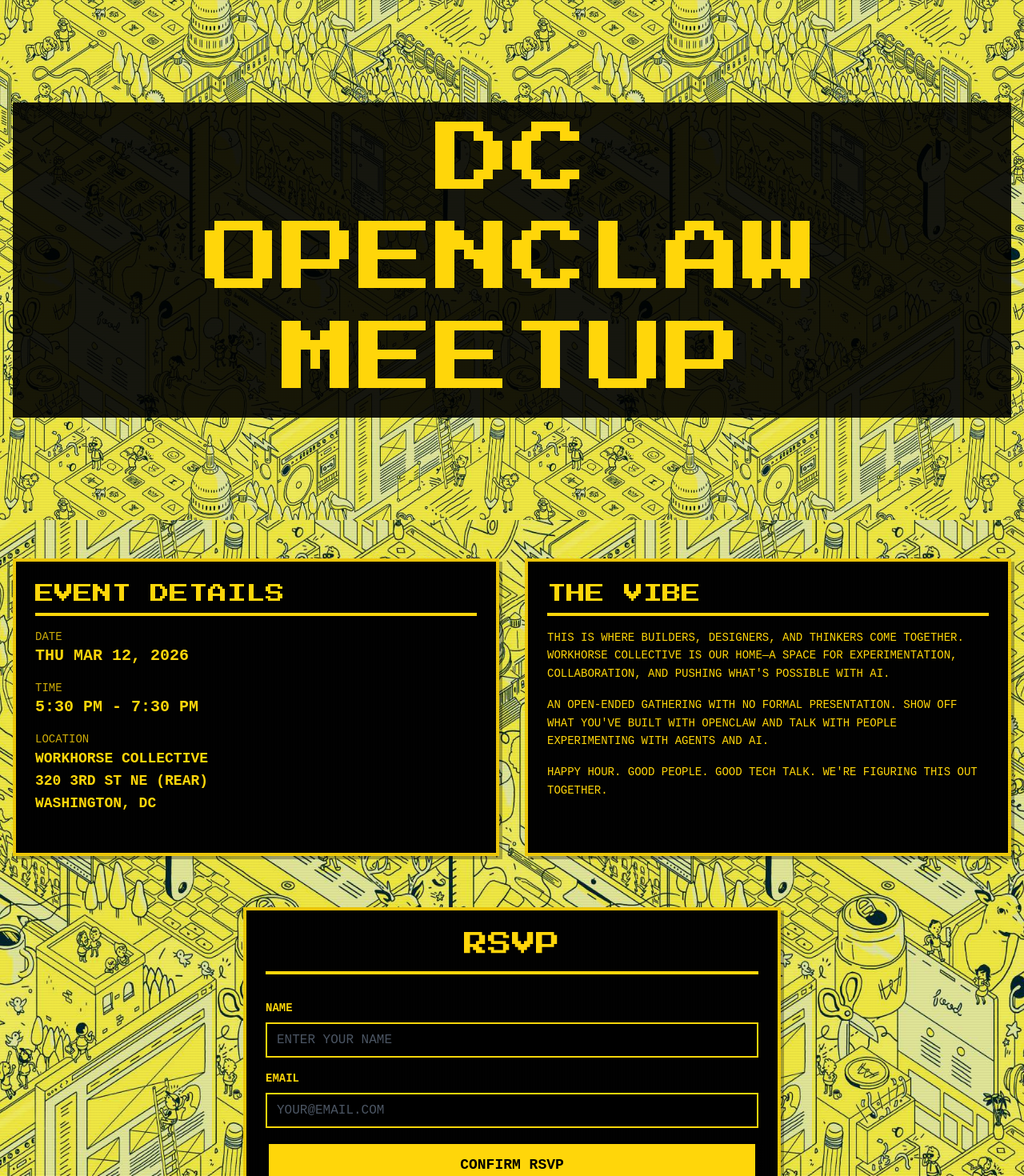
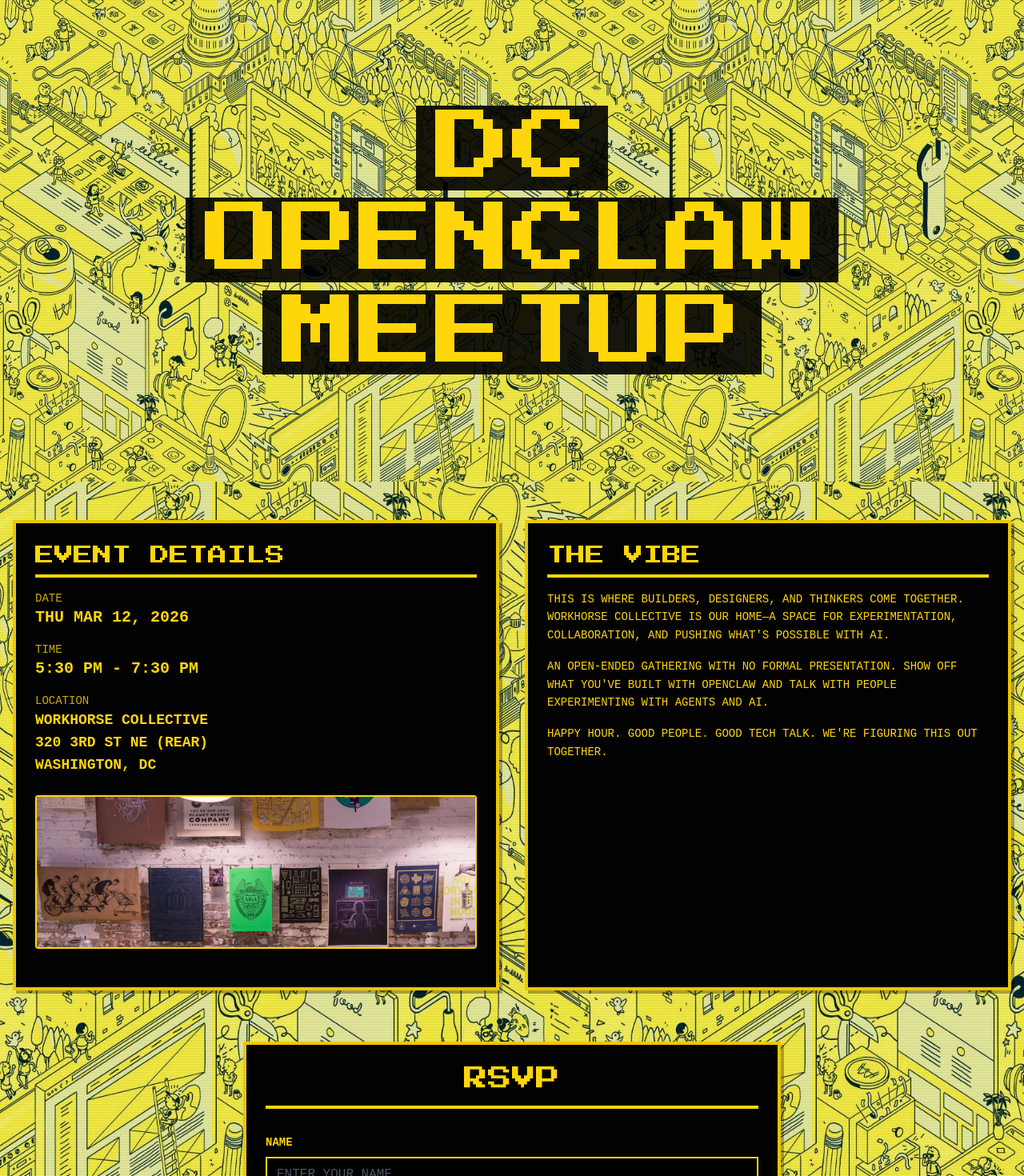
Before and after one commit to tjsclawbot-jpg/openclaw-meetup, a Next.js app: page / in a window 1280 px wide. Shown: the top 1470 px of the page at 80% size. Built offline with nearby package versions, Linux system fonts and the light colour scheme; no server answers.

Commit message:
feat: add studio image to event details, tighten black box to text only

```diff
--- a/pages/index.tsx
+++ b/pages/index.tsx
@@ -1,6 +1,8 @@
 import React, { useState } from 'react'
 import Head from 'next/head'
+import Image from 'next/image'
 import { supabase, RSVP } from '@/lib/supabase'
+import studioInterior from '@/public/studio-interior.jpg'
 
 export default function Home() {
   const [formData, setFormData] = useState({
@@ -90,9 +92,9 @@
                 textShadow: 'none',
                 wordSpacing: '9999px',
                 backgroundColor: 'rgba(0, 0, 0, 0.9)',
-                padding: '0.1em 0.3em',
-                lineHeight: '1.3',
-                display: 'inline-block',
+                padding: '0.05em 0.25em',
+                lineHeight: '1.2',
+                display: 'inline',
                 boxDecorationBreak: 'clone',
                 WebkitBoxDecorationBreak: 'clone'
               }}
@@ -132,6 +134,15 @@
                         WASHINGTON, DC
                       </a>
                     </div>
+                  </div>
+                  {/* Studio Image */}
+                  <div className="relative w-full h-48 mt-6 rounded border-2 border-arcade-yellow overflow-hidden">
+                    <Image
+                      src={studioInterior}
+                      alt="Workhorse Collective Studio - Open Garage Doors with Pool Table"
+                      fill
+                      className="object-cover"
+                    />
                   </div>
                 </div>
               </div>
```
